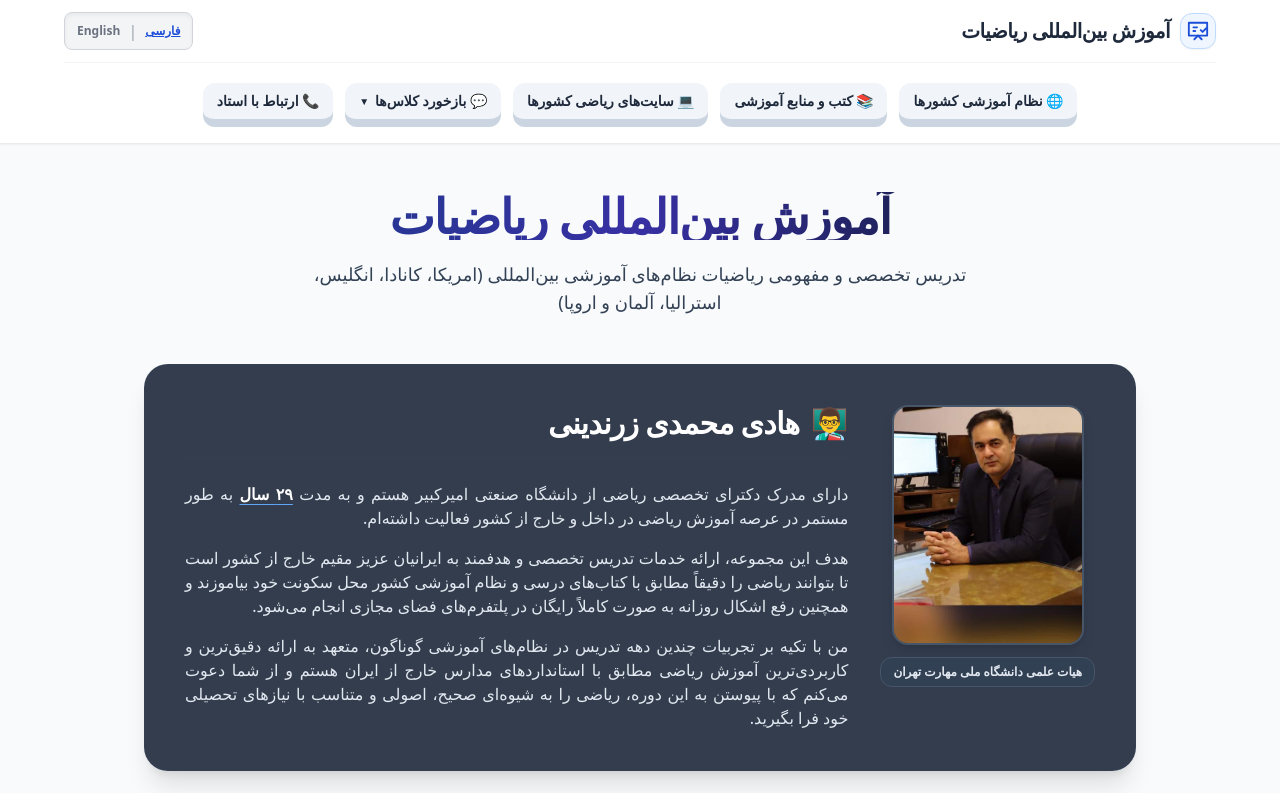
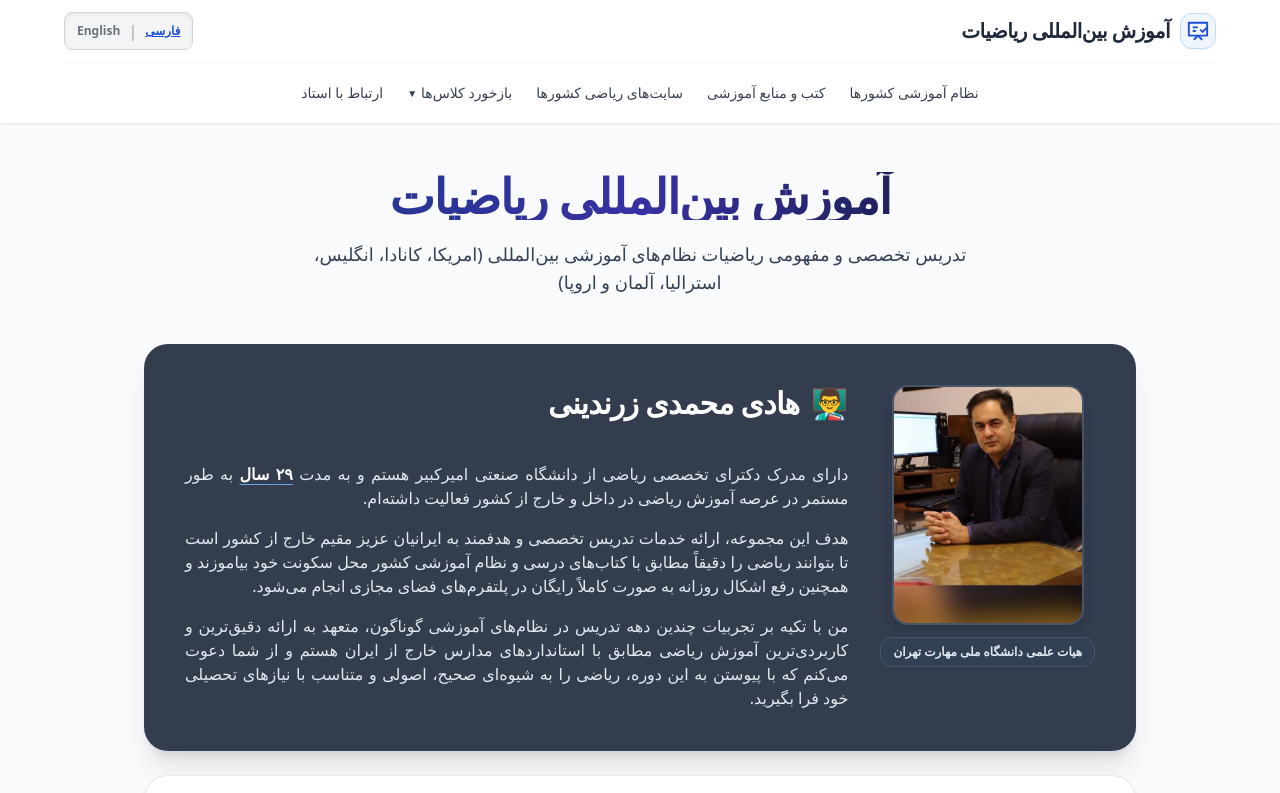
Before and after one commit to Hmohammadiz633/International-Mathematics-Site, a Next.js app: page / in a window 1280 px wide. Shown: the top 793 px of the page. Built offline with nearby package versions, Linux system fonts and the light colour scheme.

Commit message:
Update page.js

```diff
--- a/app/page.js
+++ b/app/page.js
@@ -173,45 +173,45 @@ export default function Home() {
           </div>
 
           <div className="w-full flex flex-col items-center gap-2 border-t border-gray-100 pt-3">
-            {/* دکمه‌های سه‌بعدی بالای صفحه */}
-            <div className="w-full flex items-center justify-center gap-2 md:gap-3 overflow-x-auto py-2 text-xs md:text-sm font-bold">
+            {/* دکمه‌های ساده بالای صفحه (بدون حالت سه بعدی، کادر، آیکون و سایه) */}
+            <div className="w-full flex items-center justify-center gap-4 md:gap-6 overflow-x-auto py-2 text-xs md:text-sm font-medium text-gray-700">
               <Link
                 href="/educational-systems"
-                className="px-3.5 py-2 bg-slate-100 hover:bg-slate-200 text-slate-800 rounded-xl border-b-4 border-slate-300 hover:border-slate-400 active:border-b-0 active:translate-y-1 shadow-[0_4px_0_#cbd5e1] hover:shadow-[0_2px_0_#94a3b8] active:shadow-none whitespace-nowrap transition-all duration-150 flex items-center gap-1.5"
+                className="hover:text-blue-600 whitespace-nowrap transition-colors"
               >
-                🌐 {isFa ? 'نظام آموزشی کشورها' : 'Educational Systems'}
+                {isFa ? 'نظام آموزشی کشورها' : 'Educational Systems'}
               </Link>
 
               <Link
                 href="/books"
-                className="px-3.5 py-2 bg-slate-100 hover:bg-slate-200 text-slate-800 rounded-xl border-b-4 border-slate-300 hover:border-slate-400 active:border-b-0 active:translate-y-1 shadow-[0_4px_0_#cbd5e1] hover:shadow-[0_2px_0_#94a3b8] active:shadow-none whitespace-nowrap transition-all duration-150 flex items-center gap-1.5"
+                className="hover:text-blue-600 whitespace-nowrap transition-colors"
               >
-                📚 {isFa ? 'کتب و منابع آموزشی' : 'Books & Resources'}
+                {isFa ? 'کتب و منابع آموزشی' : 'Books & Resources'}
               </Link>
 
               <Link
                 href="/math-sites"
-                className="px-3.5 py-2 bg-slate-100 hover:bg-slate-200 text-slate-800 rounded-xl border-b-4 border-slate-300 hover:border-slate-400 active:border-b-0 active:translate-y-1 shadow-[0_4px_0_#cbd5e1] hover:shadow-[0_2px_0_#94a3b8] active:shadow-none whitespace-nowrap transition-all duration-150 flex items-center gap-1.5"
+                className="hover:text-blue-600 whitespace-nowrap transition-colors"
               >
-                💻 {isFa ? 'سایت‌های ریاضی کشورها' : 'Math Websites'}
+                {isFa ? 'سایت‌های ریاضی کشورها' : 'Math Websites'}
               </Link>
 
               <button
                 type="button"
                 aria-expanded={isFeedbackOpen}
                 onClick={() => setIsFeedbackOpen(!isFeedbackOpen)}
-                className="px-3.5 py-2 bg-slate-100 hover:bg-slate-200 text-slate-800 rounded-xl border-b-4 border-slate-300 hover:border-slate-400 active:border-b-0 active:translate-y-1 shadow-[0_4px_0_#cbd5e1] hover:shadow-[0_2px_0_#94a3b8] active:shadow-none whitespace-nowrap transition-all duration-150 flex items-center gap-1.5"
+                className="hover:text-blue-600 whitespace-nowrap transition-colors flex items-center gap-1"
               >
-                <span>💬 {isFa ? 'بازخورد کلاس‌ها' : 'Class Feedback'}</span>
+                <span>{isFa ? 'بازخورد کلاس‌ها' : 'Class Feedback'}</span>
                 <span className="text-[10px]">{isFeedbackOpen ? '▲' : '▼'}</span>
               </button>
 
               <button
                 type="button"
                 onClick={() => scrollToSection('contact')}
-                className="px-3.5 py-2 bg-slate-100 hover:bg-slate-200 text-slate-800 rounded-xl border-b-4 border-slate-300 hover:border-slate-400 active:border-b-0 active:translate-y-1 shadow-[0_4px_0_#cbd5e1] hover:shadow-[0_2px_0_#94a3b8] active:shadow-none whitespace-nowrap transition-all duration-150 flex items-center gap-1.5"
+                className="hover:text-blue-600 whitespace-nowrap transition-colors"
               >
-                📞 {isFa ? 'ارتباط با استاد' : 'Contact'}
+                {isFa ? 'ارتباط با استاد' : 'Contact'}
               </button>
             </div>
 
@@ -224,7 +224,7 @@ export default function Home() {
                     href={item.link}
                     target="_blank"
                     rel="noopener noreferrer"
-                    className="px-3 py-1.5 bg-white hover:bg-gray-100 text-xs font-semibold text-black rounded-lg border-b-2 border-gray-300 hover:border-gray-400 active:translate-y-0.5 active:border-b-0 shadow-sm transition-all flex items-center gap-1.5"
+                    className="px-3 py-1.5 bg-white hover:bg-gray-100 text-xs font-semibold text-black rounded-lg border border-gray-200 shadow-sm transition-all flex items-center gap-1.5"
                   >
                     <span>⭐</span>
                     <span>{isFa ? item.fa : item.en}</span>
```
